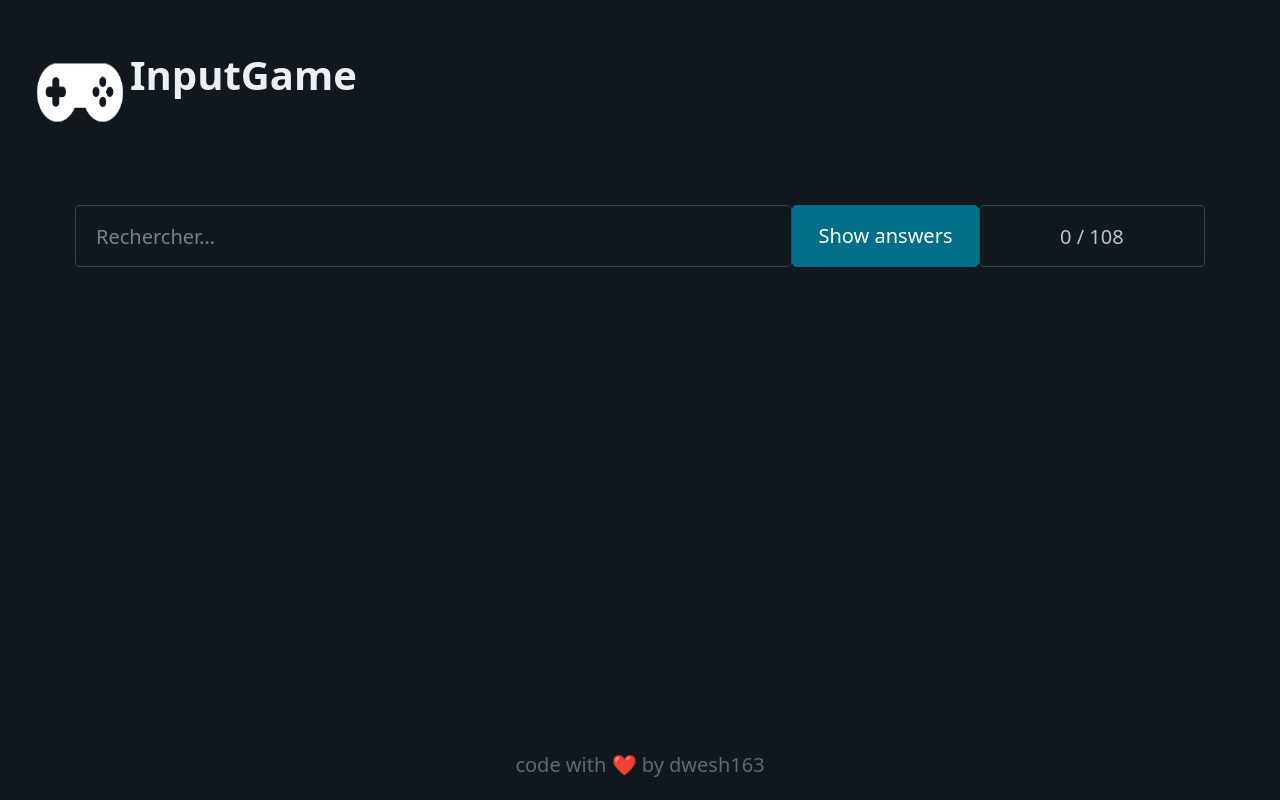
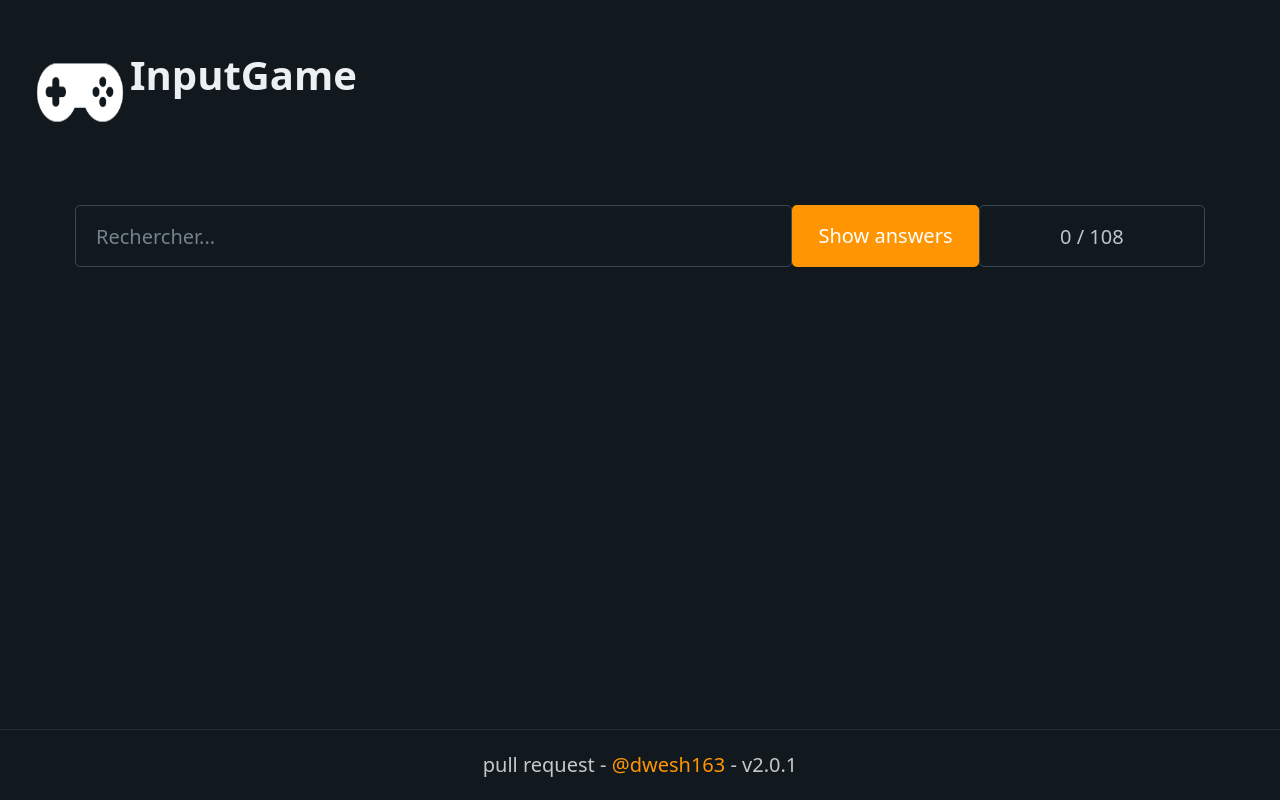
Before and after one commit to dwesh163/InputGame, a React (Vite) app: page / in a window 1280 px wide. Built offline with nearby package versions, Linux system fonts and the light colour scheme.

Commit message:
[update] footer

```diff
--- a/index.html
+++ b/index.html
@@ -39,5 +39,6 @@
 		</main>
 		<script type="module" src="/src/main.jsx"></script>
 	</body>
-	<footer><a style="text-decoration: none;" class="secondary" target="_blank" href="https://github.com/dwesh163">code with ❤️ by dwesh163</a></footer>
+	<hr style="margin: 0px;">
+	<footer style="color: #c7c7c7;"><a style="text-decoration: none; color: #c7c7c7;" href="https://github.com/dwesh163/InputGameReact/issues" class="" target="_blank">pull request</a> - <a style="text-decoration: none; color: #ff9500;" class="" target="_blank" href="https://github.com/dwesh163">@dwesh163</a> - v2.0.1</footer>
 </html>
--- a/public/style.css
+++ b/public/style.css
@@ -24,7 +24,7 @@ article {
 }
 
 button {
-	background-color: #006e89;
+	background-color: #ff9500;
 	border: var(--pico-border-width) solid var(--pico-form-element-border-color);
 	padding: 0px;
 	width: 300px !important;
```
